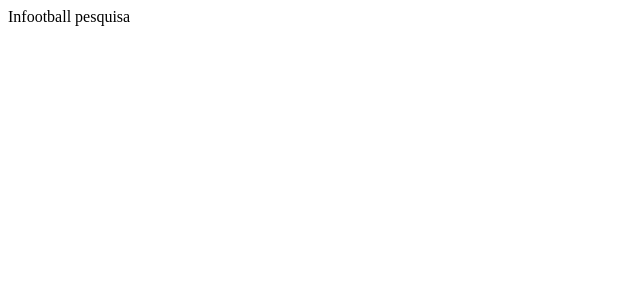
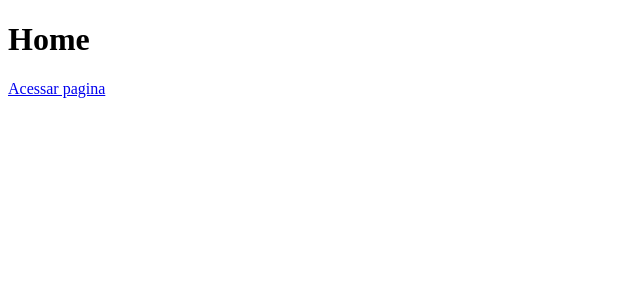
Before and after one commit to Grunewald1/Info-football, a Next.js app: page / in a window 1280 px wide. Shown: the top 300 px of the page, without its empty margins (0-640 px from the left). Built offline with nearby package versions, Linux system fonts and the light colour scheme.

Commit message:
teste de link

```diff
--- a/pages/index.js
+++ b/pages/index.js
@@ -1,6 +1,17 @@
+import  Link  from "next/link";
 
 function Home() {
-    return <div>Infootball pesquisa </div>
+
+   return (
+   <div>
+            <h1>Home</h1>
+
+            <Link href="/sobre">
+                  <a >Acessar pagina</a>
+            </Link>
+   </div>)
+
 }
 
+
 export default Home
```
Also changed, not shown: pages/sobre.js (added, +19 -0 lines).
